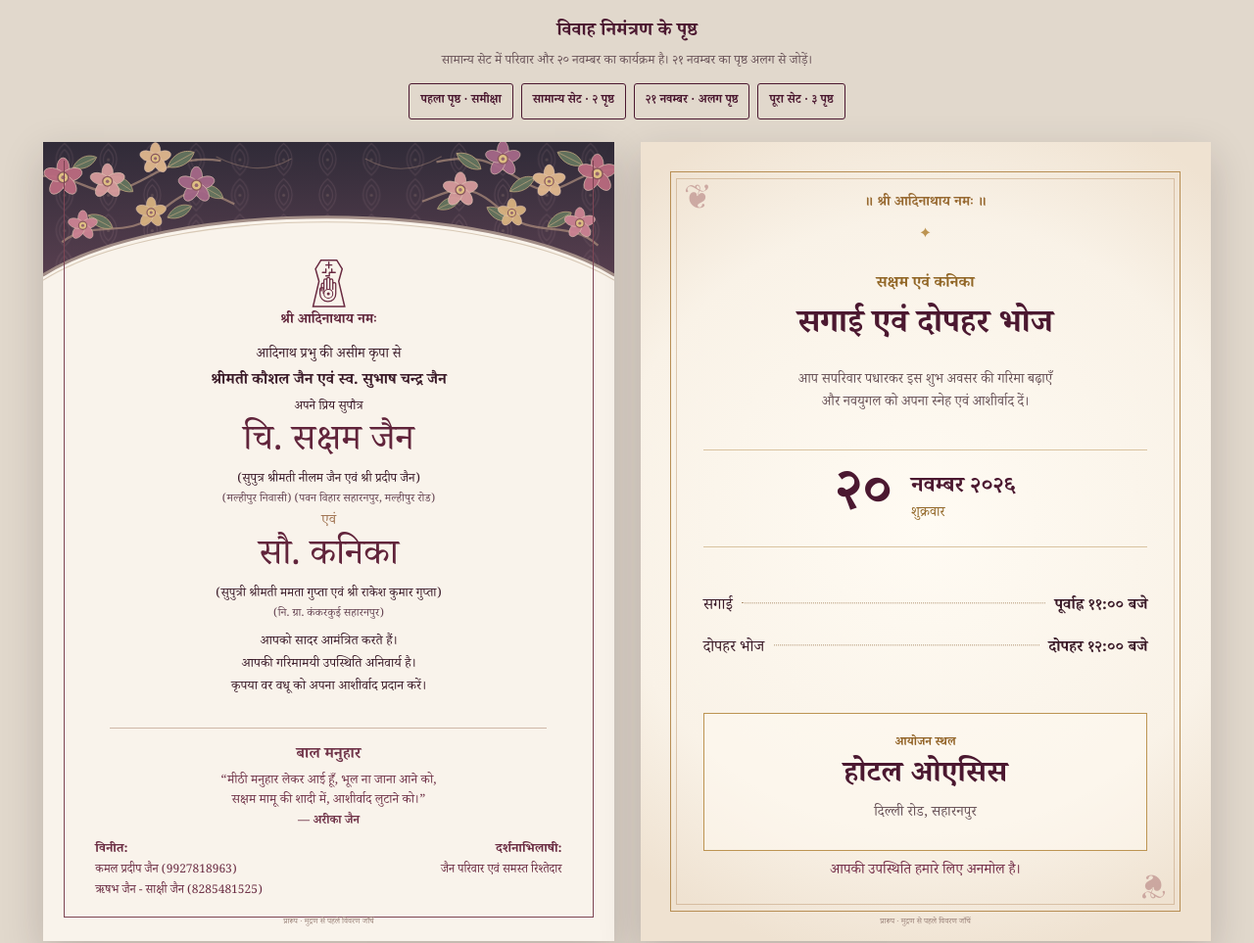
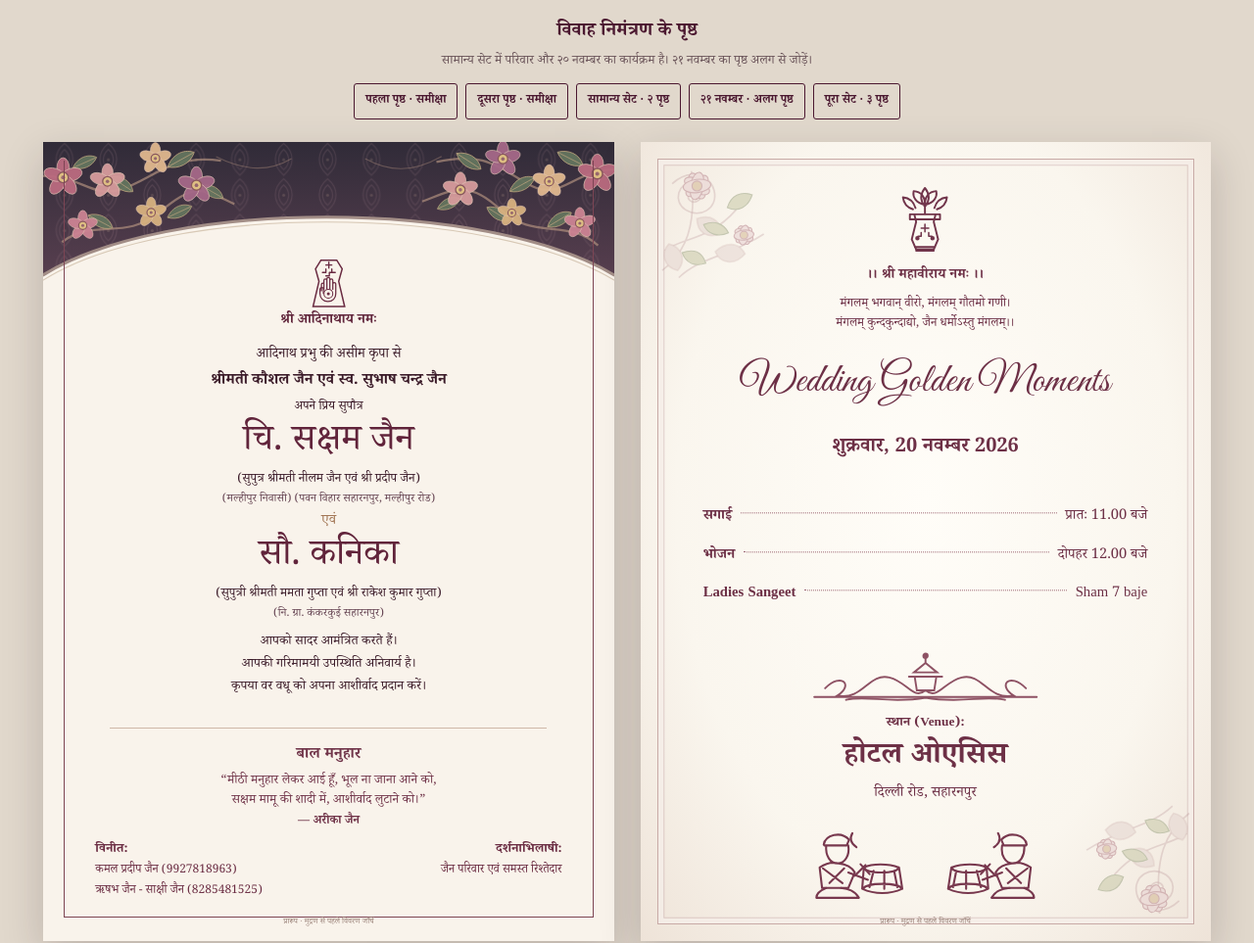
Before and after one commit to rishabhjain170/saksham-kanika-wedding, a plain HTML site: page print-card/index.html in a window 1280 px wide. Shown: the top 963 px of the page at 98% size. Drawn offline with Linux system fonts and the light colour scheme; a web font is replaced by a local one.

Commit message:
Design second print page from programme reference

```diff
--- a/print-card/index.html
+++ b/print-card/index.html
@@ -6,7 +6,7 @@
     <title>सक्षम एवं कनिका — मुद्रित निमंत्रण प्रारूप</title>
     <link rel="preconnect" href="https://fonts.googleapis.com" />
     <link rel="preconnect" href="https://fonts.gstatic.com" crossorigin />
-    <link href="https://fonts.googleapis.com/css2?family=Noto+Serif+Devanagari:wght@400;500;600;700&amp;family=Tiro+Devanagari+Hindi&amp;display=swap" rel="stylesheet" />
+    <link href="https://fonts.googleapis.com/css2?family=Great+Vibes&amp;family=Noto+Serif+Devanagari:wght@400;500;600;700&amp;family=Tiro+Devanagari+Hindi&amp;display=swap" rel="stylesheet" />
     <link rel="stylesheet" href="style.css" />
     <script>document.documentElement.dataset.set = new URLSearchParams(location.search).get("set") || "all";</script>
   </head>
@@ -16,6 +16,7 @@
       <span>सामान्य सेट में परिवार और २० नवम्बर का कार्यक्रम है। २१ नवम्बर का पृष्ठ अलग से जोड़ें।</span>
       <nav aria-label="पीडीएफ प्रारूप">
         <a href="page-1-proof.pdf">पहला पृष्ठ · समीक्षा</a>
+        <a href="page-2-proof.pdf">दूसरा पृष्ठ · समीक्षा</a>
         <a href="proof.pdf">सामान्य सेट · २ पृष्ठ</a>
         <a href="wedding-insert.pdf">२१ नवम्बर · अलग पृष्ठ</a>
         <a href="selected-proof.pdf">पूरा सेट · ३ पृष्ठ</a>
@@ -72,32 +73,54 @@
       </section>
 
       <section class="sheet sheet--programme sheet--sagai" aria-label="२० नवम्बर का सगाई और भोज कार्यक्रम">
-        <div class="light-frame" aria-hidden="true"></div>
-        <div class="light-corner light-corner--tl" aria-hidden="true">❦</div>
-        <div class="light-corner light-corner--br" aria-hidden="true">❦</div>
-        <div class="programme-content">
-          <p class="inside-invocation">॥ श्री आदिनाथाय नमः ॥</p>
-          <div class="inside-ornament" aria-hidden="true">✦</div>
-          <p class="programme-kicker">सक्षम एवं कनिका</p>
-          <h2>सगाई एवं दोपहर भोज</h2>
-          <p class="programme-intro">आप सपरिवार पधारकर इस शुभ अवसर की गरिमा बढ़ाएँ<br />और नवयुगल को अपना स्नेह एवं आशीर्वाद दें।</p>
+        <div class="sagai-paper-border" aria-hidden="true"></div>
+        <div class="sagai-corner sagai-corner--tl" aria-hidden="true"></div>
+        <div class="sagai-corner sagai-corner--br" aria-hidden="true"></div>
+        <div class="sagai-content">
+          <svg class="sagai-kalash" viewBox="0 0 100 112" aria-hidden="true">
+            <g fill="none" stroke="currentColor" stroke-width="3" stroke-linecap="round" stroke-linejoin="round">
+              <path d="M33 45h34l-3 12 7 28-7 16H36l-7-16 7-28-3-12Zm-7 0h48v8H26zM34 97h32M36 103h28"/>
+              <path d="M50 44V20M50 30C36 27 30 18 32 8c11 1 18 8 18 22Zm0 0C64 27 70 18 68 8c-11 1-18 8-18 22ZM50 33C42 23 43 12 50 3c7 9 8 20 0 30ZM31 37c-9-3-15-10-16-19 10 1 17 7 20 17M69 37c9-3 15-10 16-19-10 1-17 7-20 17"/>
+              <path d="M44 67h12m-6-6v12m-6 1v6h-5m17-6v6h5" stroke-width="2.4"/>
+              <circle cx="38" cy="83" r="2" fill="currentColor"/><circle cx="62" cy="83" r="2" fill="currentColor"/>
+            </g>
+          </svg>
+          <p class="sagai-invocation">।। श्री महावीराय नमः ।।</p>
+          <p class="sagai-verse">मंगलम् भगवान् वीरो, मंगलम् गौतमो गणी।<br />मंगलम् कुन्दकुन्दाद्यो, जैन धर्मोऽस्तु मंगलम्।।</p>
+          <h2>Wedding Golden Moments</h2>
+          <p class="sagai-date">शुक्रवार, 20 नवम्बर 2026</p>
 
-          <div class="date-panel">
-            <strong>२०</strong>
-            <div><span>नवम्बर २०२६</span><small>शुक्रवार</small></div>
+          <div class="sagai-schedule" aria-label="20 नवम्बर का कार्यक्रम">
+            <div class="sagai-schedule-row"><strong>सगाई</strong><i aria-hidden="true"></i><span>प्रातः 11.00 बजे</span></div>
+            <div class="sagai-schedule-row"><strong>भोजन</strong><i aria-hidden="true"></i><span>दोपहर 12.00 बजे</span></div>
+            <div class="sagai-schedule-row"><strong>Ladies Sangeet</strong><i aria-hidden="true"></i><span>Sham 7 baje</span></div>
           </div>
 
-          <div class="programme-schedule" aria-label="२० नवम्बर का समय">
-            <div class="schedule-row"><span>सगाई</span><i aria-hidden="true"></i><strong>पूर्वाह्न ११:०० बजे</strong></div>
-            <div class="schedule-row"><span>दोपहर भोज</span><i aria-hidden="true"></i><strong>दोपहर १२:०० बजे</strong></div>
-          </div>
-
-          <div class="venue-panel">
-            <p>आयोजन स्थल</p>
+          <div class="sagai-venue">
+            <svg class="sagai-venue-ornament" viewBox="0 0 330 82" aria-hidden="true">
+              <g fill="none" stroke="currentColor" stroke-width="2.6" stroke-linecap="round">
+                <path d="M11 62h308M26 50c23-23 40-4 17 10 36 7 43-32 72-25 25 6 33 32 50 18 17 14 25-12 50-18 29-7 36 32 72 25-23-14-6-33 17-10"/>
+                <path d="M55 66c30-7 60 6 110-3 50 9 80-4 110 3M150 34h30l-3 19h-24l-3-19Zm-8 0h46M149 28h32l-16-13-16 13ZM165 14V5"/>
+                <circle cx="165" cy="5" r="3" fill="currentColor"/>
+              </g>
+            </svg>
+            <p>स्थान (Venue):</p>
             <h3>होटल ओएसिस</h3>
             <address>दिल्ली रोड, सहारनपुर</address>
           </div>
-          <p class="programme-closing">आपकी उपस्थिति हमारे लिए अनमोल है।</p>
+
+          <svg class="sagai-musicians" viewBox="0 0 300 95" aria-hidden="true">
+            <defs>
+              <g id="sagai-drummer" fill="none" stroke="currentColor" stroke-width="2.5" stroke-linecap="round" stroke-linejoin="round">
+                <path d="M14 25c2-12 21-17 31-6l-3 7H15l-1-1Zm3 1c-1 13 5 22 14 22 9 0 15-10 13-22M9 53c9-6 16-7 23-5 10 1 16 4 20 11l-8 19H12L9 53Z"/>
+                <path d="M17 78C10 81 5 85 5 90h52c-5-9-13-11-22-12M13 54l24 18m2-18L21 72M44 59l24 9m-9-19 11 12"/>
+                <path d="M63 53c10-5 30-5 43 0l4 26c-15 7-34 7-49 0l2-26Zm0 0c4 8 39 8 43 0M62 79c5-8 42-8 48 0M75 57l-5 20m18-20v22m12-22 4 20"/>
+                <path d="M49 11c-4 7-1 13 5 17M52 63l13-13"/>
+              </g>
+            </defs>
+            <use href="#sagai-drummer" x="12" y="2"/>
+            <use href="#sagai-drummer" transform="translate(288 2) scale(-1 1)"/>
+          </svg>
         </div>
         <p class="proof-mark">प्रारूप · मुद्रण से पहले विवरण जाँचें</p>
       </section>
--- a/print-card/style.css
+++ b/print-card/style.css
@@ -24,6 +24,7 @@ body { margin: 0; color: var(--ink); font-family: var(--hindi); }
 .sheet { position: relative; flex: none; width: 154mm; height: 216mm; overflow: hidden; background: var(--cream); box-shadow: 0 15px 40px rgba(33, 17, 25, .19); print-color-adjust: exact; -webkit-print-color-adjust: exact; }
 .sheet--family { background: #f9f3eb; }
 .sheet--programme { background: radial-gradient(ellipse 80% 55% at 50% 48%, #fffbf3 0%, #f9f2e7 70%, #efe2d1 100%); }
+.sheet--sagai { background: radial-gradient(ellipse at 50% 45%, #fffdf8 0%, #faf6ee 62%, #eee3d8 100%); }
 .light-frame { position: absolute; inset: 8mm; border: .28mm solid #b78e54; pointer-events: none; }
 .light-frame::after { content: ""; position: absolute; inset: 1.5mm; border: .14mm solid rgba(166, 117, 69, .35); }
 .light-corner { position: absolute; color: rgba(153, 83, 88, .42); font: 25pt/1 Georgia, serif; }
@@ -56,6 +57,28 @@ body { margin: 0; color: var(--ink); font-family: var(--hindi); }
 .family-footer h3 { margin: 0 0 1.2mm; font: 600 10pt/1.4 var(--hindi); }
 .family-footer p { margin: 0 0 1mm; font: 500 9pt/1.4 var(--hindi); }
 
+.sagai-paper-border { position: absolute; inset: 4.5mm; border: .45mm solid #c8aaa6; box-shadow: inset 0 0 0 1.4mm rgba(255, 253, 246, .72), inset 0 0 0 1.65mm rgba(174, 131, 137, .35); pointer-events: none; }
+.sagai-corner { position: absolute; width: 33mm; height: 33mm; background: url("programme-corner.svg") center / contain no-repeat; opacity: .57; pointer-events: none; }
+.sagai-corner--tl { top: 4.8mm; left: 4.8mm; }
+.sagai-corner--br { right: 4.8mm; bottom: 4.8mm; transform: rotate(180deg); }
+.sagai-content { position: relative; z-index: 1; display: flex; flex-direction: column; align-items: center; height: 100%; padding: 12mm 17mm 11mm; color: #6d3046; text-align: center; }
+.sagai-kalash { width: 17mm; height: 19mm; color: #71354b; }
+.sagai-invocation { margin: 2.5mm 0 0; font: 600 10.5pt/1.45 var(--hindi); }
+.sagai-verse { margin: 2.4mm 0 0; font: 500 9.4pt/1.6 var(--hindi); }
+.sagai-content h2 { margin: 6mm 0 0; font: 400 31pt/1.3 "Great Vibes", cursive; white-space: nowrap; }
+.sagai-date { margin: 7mm 0 0; font: 600 15pt/1.45 var(--hindi); }
+.sagai-schedule { width: 100%; margin-top: 7mm; }
+.sagai-schedule-row { display: flex; align-items: baseline; gap: 2.3mm; margin: 5mm 0; font: 500 11pt/1.4 var(--hindi); text-align: left; }
+.sagai-schedule-row strong { font-weight: 600; white-space: nowrap; }
+.sagai-schedule-row i { flex: 1; border-bottom: .3mm dotted #9d6875; transform: translateY(-1.5mm); }
+.sagai-schedule-row span { white-space: nowrap; }
+.sagai-venue { width: 100%; margin-top: auto; }
+.sagai-venue-ornament { display: block; width: 66mm; height: 16mm; margin: 0 auto 1mm; color: #8e5264; }
+.sagai-venue p { margin: 0; font: 600 10pt/1.4 var(--hindi); }
+.sagai-venue h3 { margin: 1.5mm 0 0; font: 600 23pt/1.35 var(--hindi); }
+.sagai-venue address { margin-top: 1mm; font: 500 11pt/1.5 var(--hindi); }
+.sagai-musicians { width: 69mm; height: 21mm; margin-top: 5mm; color: #78384e; }
+
 .programme-content { position: relative; z-index: 1; display: flex; flex-direction: column; align-items: center; height: 100%; padding: 13mm 17mm 16mm; text-align: center; }
 .inside-invocation { margin: 0; color: #986a32; font: 600 10.5pt/1.5 var(--hindi); }
 .inside-ornament { margin: 3mm 0 1mm; color: var(--gold); font-size: 10pt; }
@@ -85,6 +108,7 @@ body { margin: 0; color: var(--ink); font-family: var(--hindi); }
 
 html[data-set="general"] .sheet--wedding,
 html[data-set="family"] .sheet:not(.sheet--family),
+html[data-set="sagai"] .sheet:not(.sheet--sagai),
 html[data-set="insert"] .sheet:not(.sheet--wedding) { display: none; }
 
 @page { size: 154mm 216mm; margin: 0; }
@@ -96,9 +120,11 @@ html[data-set="insert"] .sheet:not(.sheet--wedding) { display: none; }
   .sheet:last-child { break-after: auto; page-break-after: auto; }
   html[data-set="general"] .sheet--sagai,
   html[data-set="family"] .sheet--family,
+  html[data-set="sagai"] .sheet--sagai,
   html[data-set="insert"] .sheet--wedding { break-after: auto; page-break-after: auto; }
   html[data-set="general"] .sheet--wedding,
   html[data-set="family"] .sheet:not(.sheet--family),
+  html[data-set="sagai"] .sheet:not(.sheet--sagai),
   html[data-set="insert"] .sheet:not(.sheet--wedding) { display: none; }
 }
 @media screen and (max-width: 760px) { .proofs { flex-direction: column; align-items: center; } }
```
Also changed, not shown: print-card/page-2-preview.png (added), print-card/preview.png, print-card/programme-corner.svg (added), 4 other files.
